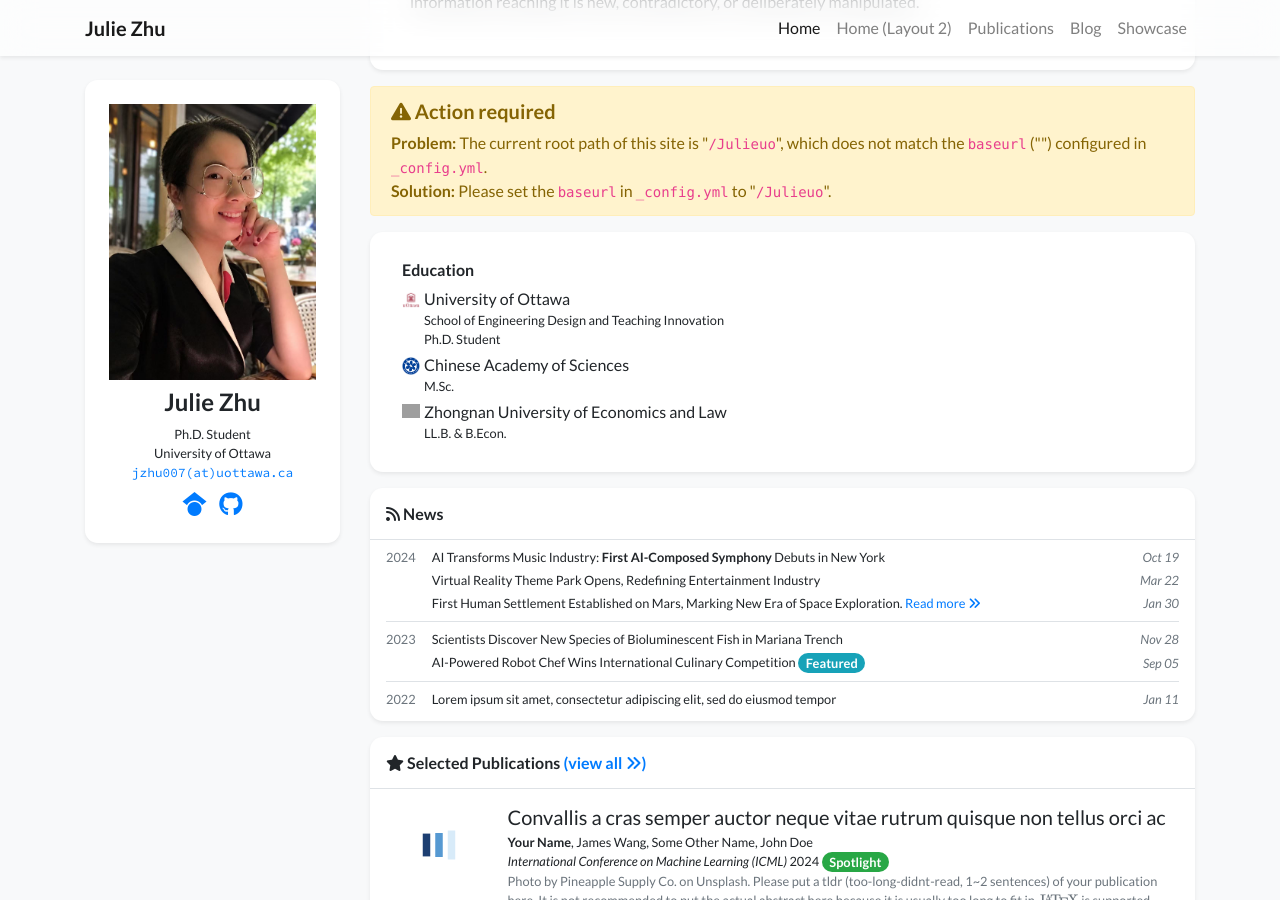
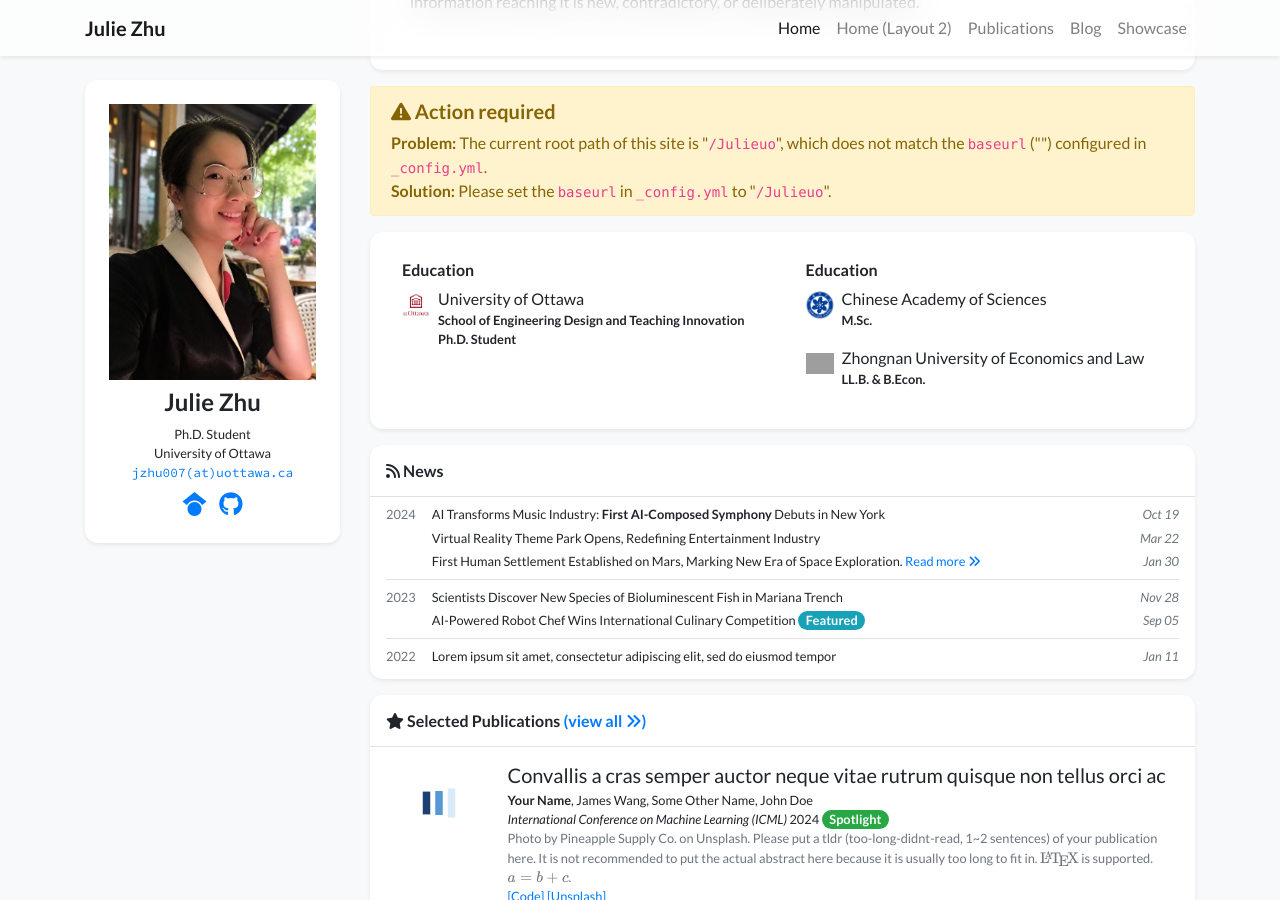
Before and after one commit to Julieuo/Julieuo, a Jekyll site: the page built from index.html, in a window 1280 px wide and 900 px high, scrolled down 460 px. Built offline with Jekyll 4.4.1, drawn with Linux system fonts in a browser that asks for light colours; nearby versions of some CDN libraries; a style sheet for code colours, icons or effects is not loaded; grey boxes are pictures that could not be loaded.

Commit message:
Update experience_card.html

```diff
--- a/_includes/widgets/experience_card.html
+++ b/_includes/widgets/experience_card.html
@@ -2,73 +2,71 @@
     <div class="col">
         <div class="card border-0 shadow-sm bg-white">
             <div class="card-body p-4">
-                <div class="row" data-masonry='{"percentPosition": true }'>
-                    {% if site.data.profile.education %}
+                <div class="row">
+
+                    <!-- Left column: University of Ottawa -->
                     <div class="col-lg-6">
                         <div class="mx-2 my-1">
                             <h6>Education</h6>
-                            <ul class="list-unstyled mb-1">
-                                {% for item in site.data.profile.education %}
-                                <li class="media mb-1">
-                                    <img src="{{ item.logo | relative_url }}" alt="{{ item.name }}" style="width: 18px;" class="mr-1 mt-1">
-                                    <div class="media-body">
-                                        <div>{{ item.name }}</div>
-                                        <div class="small">{{ item.dept }}</div>
-                                        <div class="small d-flex">
-                                            <div>{{ item.position }}</div>
-                                            <div class="mt-auto ml-auto no-break"><em>{{ item.date }}</em></div>
-                                        </div>
+
+                            {% assign item = site.data.profile.education[0] %}
+                            <div class="media mb-3">
+                                <img src="{{ item.logo | relative_url }}"
+                                     alt="{{ item.name }}"
+                                     style="width: 28px; height: 28px; object-fit: contain;"
+                                     class="mr-2 mt-1">
+
+                                <div class="media-body">
+                                    <div class="font-weight-normal">
+                                        {{ item.name }}
                                     </div>
-                                </li>
-                                {% endfor %}
-                            </ul>
+
+                                    <div class="small">
+                                        {{ item.dept }}
+                                    </div>
+
+                                    <div class="small">
+                                        <strong>{{ item.position }}</strong>
+                                    </div>
+                                </div>
+                            </div>
                         </div>
                     </div>
-                    {% endif %}
 
-                    {% if site.data.profile.experience %}
+
+                    <!-- Right column: CAS + ZUEL -->
                     <div class="col-lg-6">
                         <div class="mx-2 my-1">
-                            <h6>Experience</h6>
-                            <ul class="list-unstyled mb-1">
-                                {% for item in site.data.profile.experience %}
-                                <li class="media mb-1">
-                                    <img src="{{ item.logo | relative_url }}" alt="{{ item.name }}" style="width: 18px;" class="mr-1 mt-1">
-                                    <div class="media-body">
-                                        <div>{{ item.name }}</div>
-                                        <div class="small">{{ item.dept }}</div>
-                                        <div class="small d-flex">
-                                            <div>{{ item.position }}</div>
-                                            <div class="mt-auto ml-auto no-break"><em>{{ item.date }}</em></div>
-                                        </div>
+                            <h6>Education</h6>
+
+                            {% for item in site.data.profile.education offset:1 %}
+
+                            <div class="media mb-3">
+                                <img src="{{ item.logo | relative_url }}"
+                                     alt="{{ item.name }}"
+                                     style="width: 28px; height: 28px; object-fit: contain;"
+                                     class="mr-2 mt-1">
+
+                                <div class="media-body">
+                                    <div class="font-weight-normal">
+                                        {{ item.name }}
                                     </div>
-                                </li>
-                                {% endfor %}
-                            </ul>
+
+                                    <div class="small">
+                                        {{ item.dept }}
+                                    </div>
+
+                                    <div class="small">
+                                        <strong>{{ item.position }}</strong>
+                                    </div>
+                                </div>
+                            </div>
+
+                            {% endfor %}
                         </div>
                     </div>
-                    {% endif %}
-
-                    {% if site.data.profile.awards %}
-                    <div class="col-lg-6">
-                        <div class="mx-2 my-1">
-                            <h6>Honors & Awards</h6>
-                            <ul class="list small pl-3 mb-1">
-                                {% for item in site.data.profile.awards %}
-                                <li>
-                                    <div class="d-flex">
-                                        <div>{{ item.name }}</div>
-                                        <div class="ml-auto mt-auto no-break"><em>{{ item.date }}</em></div>
-                                    </div>
-                                </li>
-                                {% endfor %}
-                            </ul>
-                        </div>
-                    </div>
-                    {% endif %}
 
                 </div>
-
             </div>
         </div>
     </div>
```
